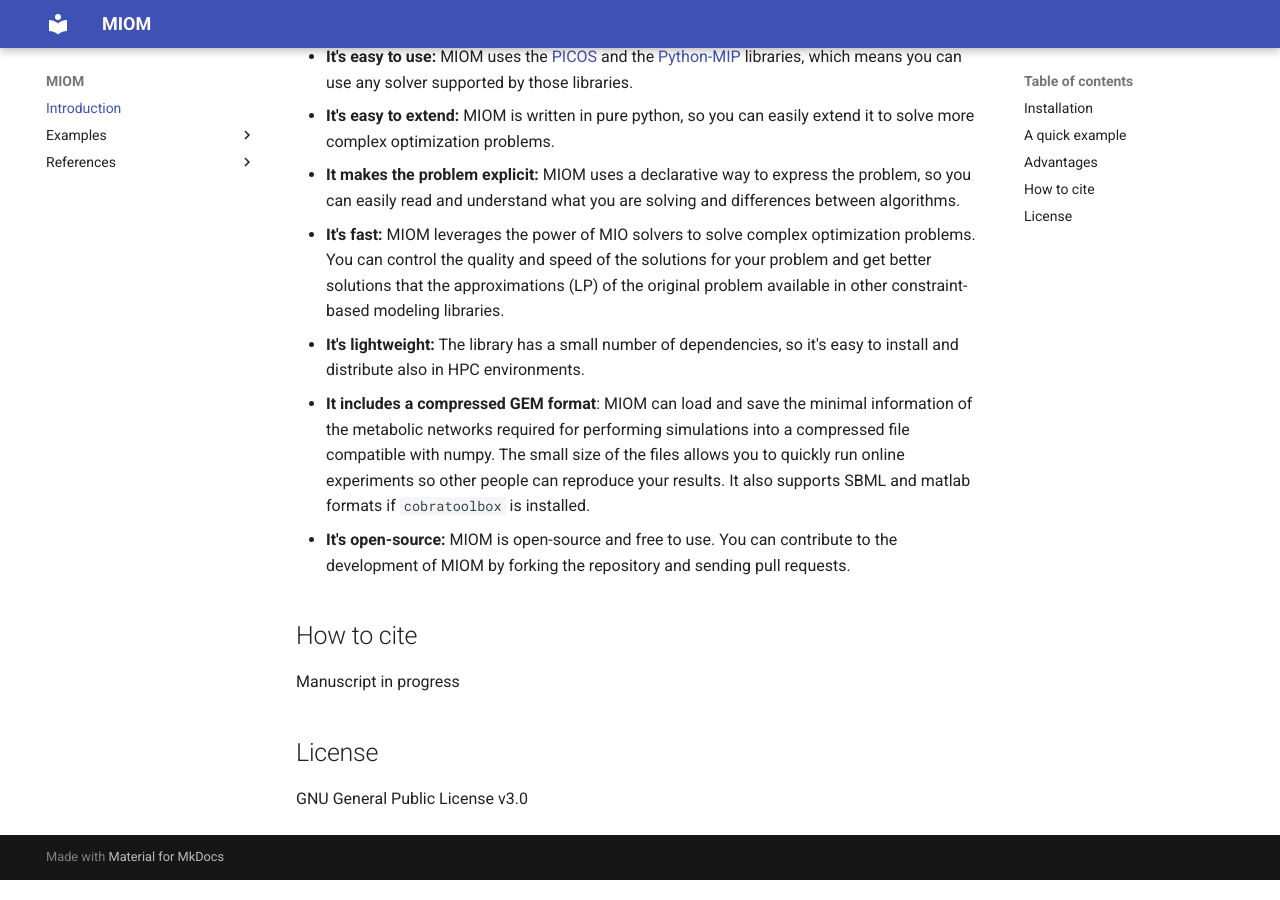
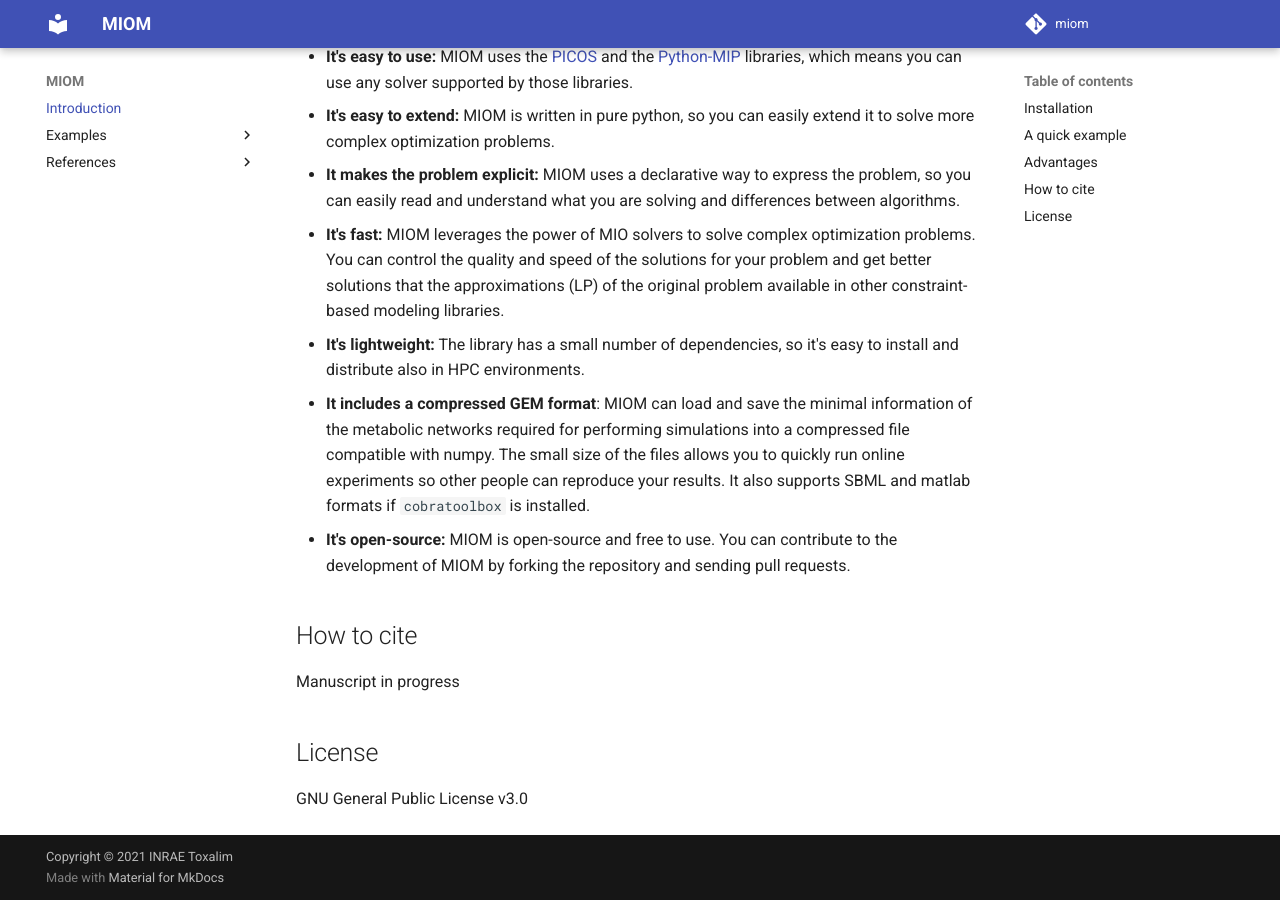
Before and after one commit to MetExplore/miom, an MkDocs documentation site: the page built from docs/index.md, in a window 1280 px wide and 900 px high, scrolled down 3068 px. Built offline with MkDocs 1.6.1 and Material for MkDocs 9.7.7, drawn with Linux system fonts in a browser that asks for light colours; comment, search, counter and statistics services are not loaded.

Commit message:
Add repo info in mkdocs.yml

```diff
--- a/mkdocs.yml
+++ b/mkdocs.yml
@@ -1,4 +1,10 @@
 site_name: MIOM
+site_description: Mixed Integer Optimization for Metabolism
+site_author: Pablo Rodriguez-Mier
+site_url: https://metexplore.github.io/miom
+repo_name: miom
+repo_url: https://www.github.com/metexplore/miom
+copyright: Copyright &copy; 2021 INRAE Toxalim
 theme:
     name: material
     custom_dir: docs/overrides
```
Also changed, not shown: 1 other file.
